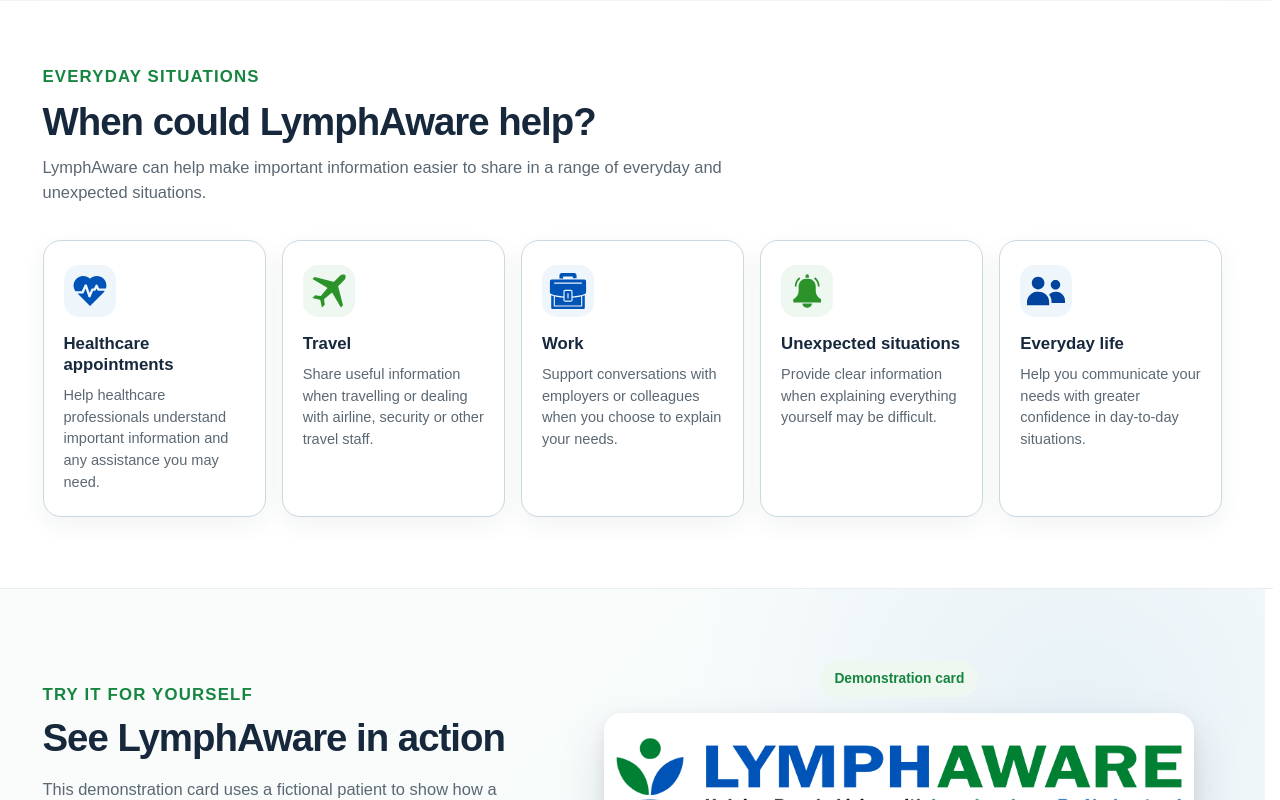
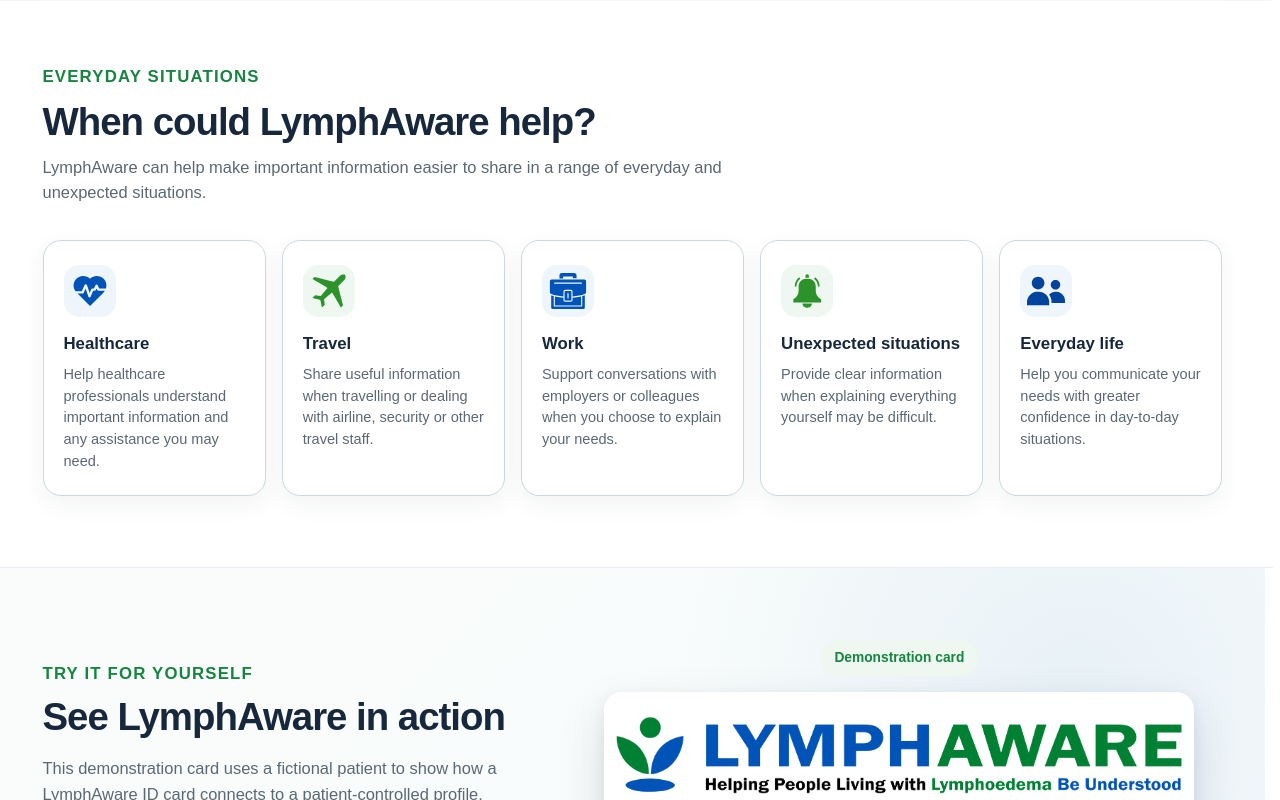
Before and after one commit to Mushy1964/LymphAware, a website: page index.html in a window 1280 px wide. Shown: the part 1688-2488 px from the top of the page. Drawn offline with nearby package versions, Linux system fonts and the light colour scheme.

Commit message:
Shorten healthcare scenario heading

```diff
--- a/index.html
+++ b/index.html
@@ -593,7 +593,7 @@
             <div class="help-scenario-icon help-icon-blue">
               <img src="/assets/icons/Healthcare_Blue.svg" alt="" class="help-scenario-icon-image">
             </div>
-            <h3>Healthcare appointments</h3>
+            <h3>Healthcare</h3>
             <p>
               Help healthcare professionals understand important information
               and any assistance you may need.
```
